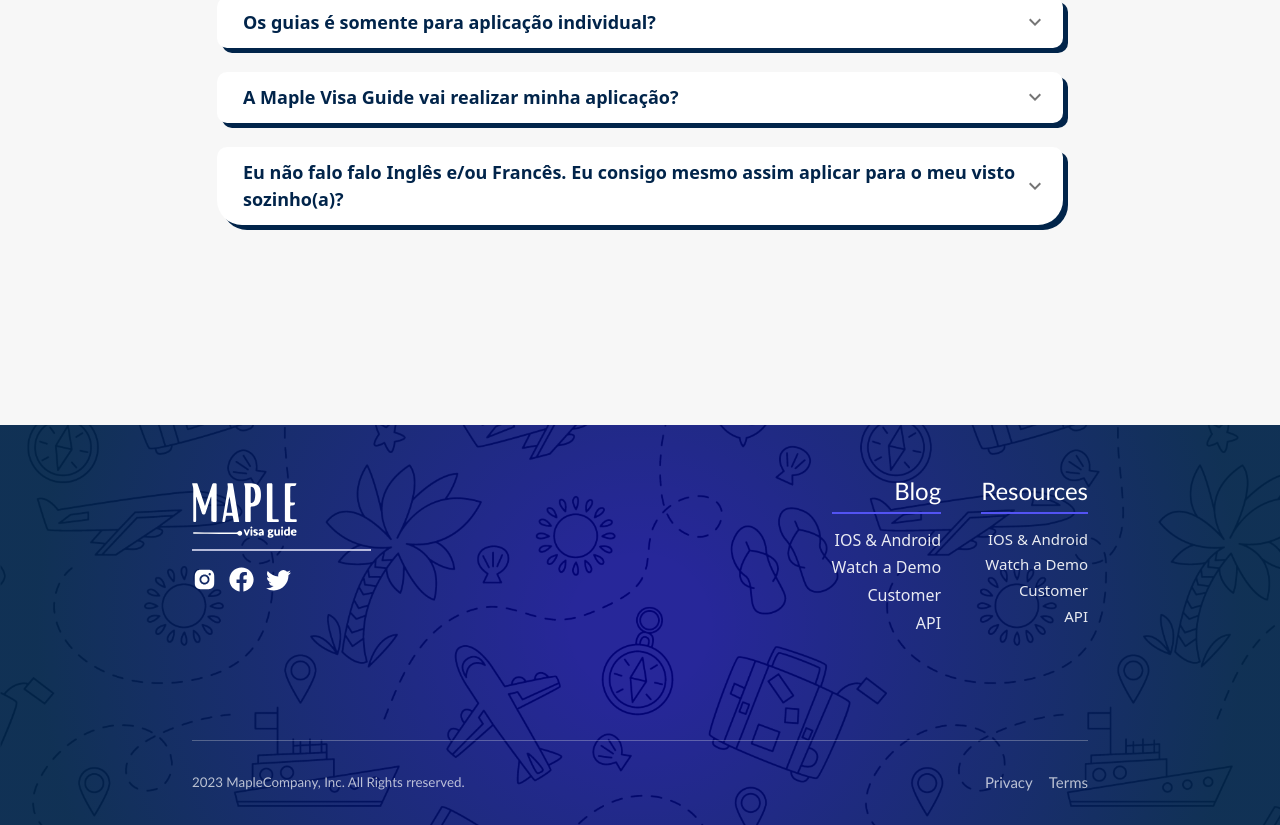
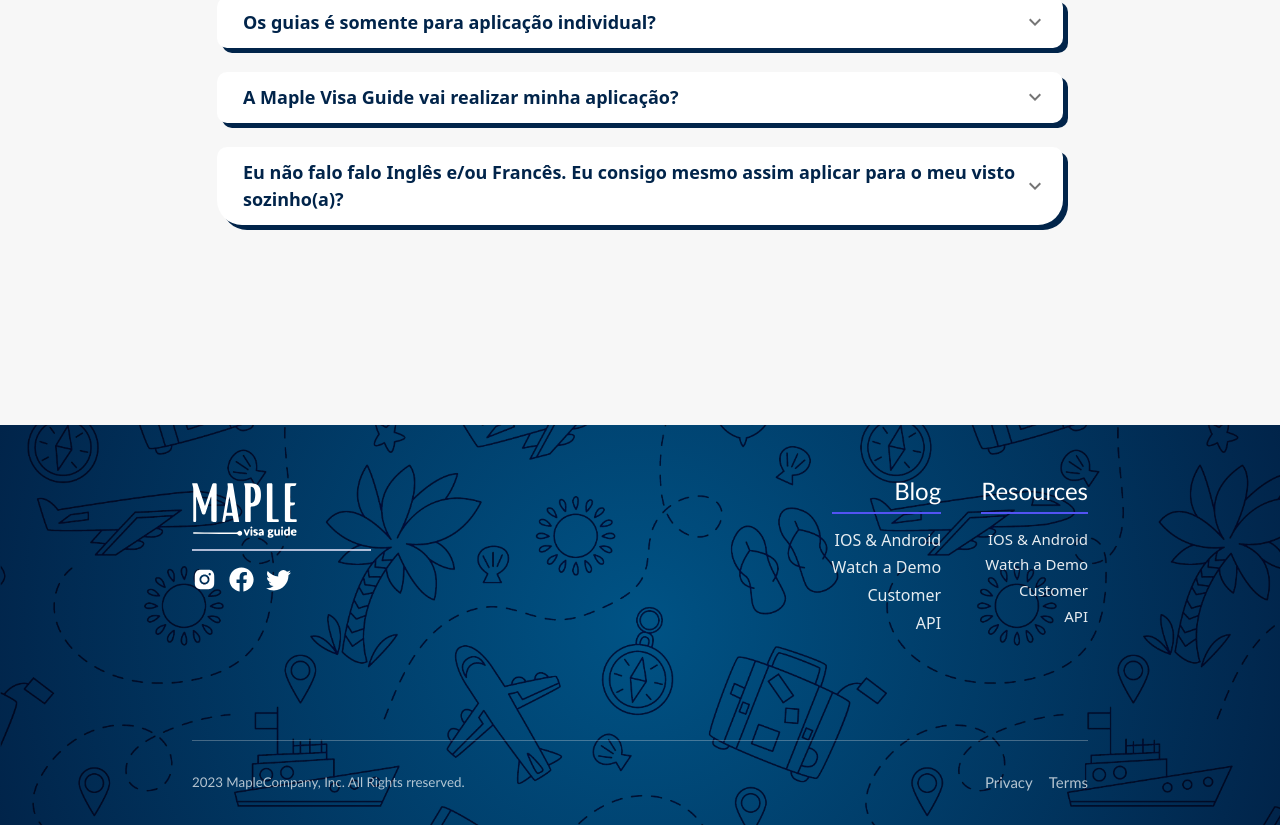
Before and after one commit to lucasdef15/maple-visa-guide, a React (Vite) app in the folder client/: page / in a window 1280 px wide. Shown: the part 4302-5127 px from the top of the page. Built offline with nearby package versions, Linux system fonts and the light colour scheme; a web font is replaced by a local one.

Commit message:
fix: footer bg color

```diff
--- a/client/src/components/footer/Footer.tsx
+++ b/client/src/components/footer/Footer.tsx
@@ -11,8 +11,7 @@ const StyledFooter = styled('footer')(() => ({
   color: 'white',
   height: '50vh',
   overflow: 'hidden',
-  background:
-    'radial-gradient(circle,rgba(0, 0, 136, 0.842) 10%, #01244aef 90%)',
+  background: 'radial-gradient(circle,#005385 0%, #01244A 100%)',
 
   '@media (max-width: 768px)': {
     height: '70vh',
@@ -20,8 +19,8 @@ const StyledFooter = styled('footer')(() => ({
   '& .bgImg': {
     position: 'absolute',
     mixBlendMode: 'multiply',
-    filter: 'brightness(0.1)',
-    zIndex: '-1',
+    filter: 'brightness(1)',
+    zIndex: '2',
     '@media (max-width: 768px)': {
       scale: '3',
     },
@@ -53,7 +52,12 @@ export default function Footer() {
       <img className='bgImg' src={footerPic} />
       <Stack
         className='spacing'
-        sx={{ marginBlock: '50px', position: 'relative', height: '50vh' }}
+        sx={{
+          marginBlock: '50px',
+          position: 'relative',
+          height: '50vh',
+          zIndex: '5',
+        }}
       >
         <Stack
           direction='row'
```
